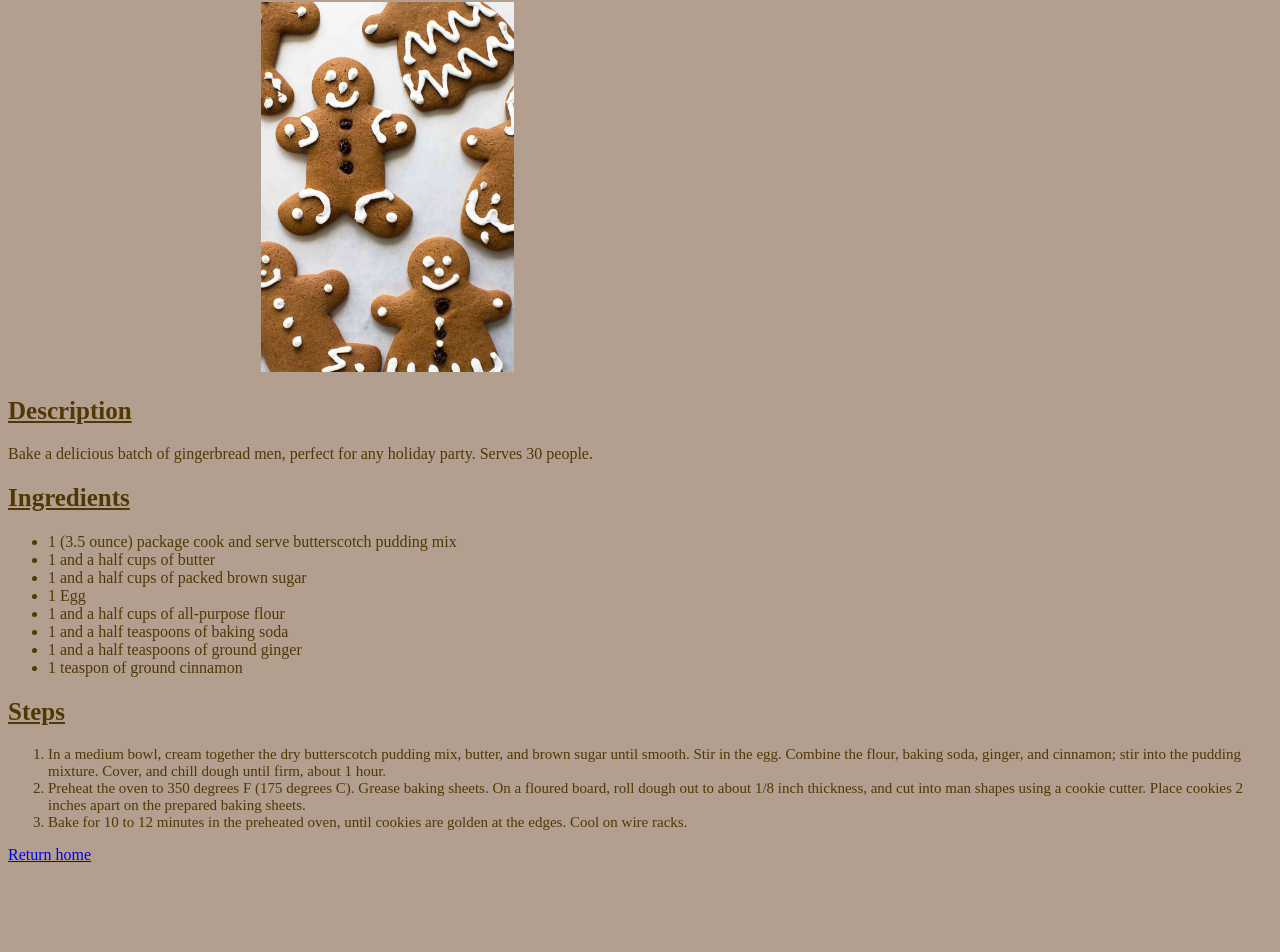
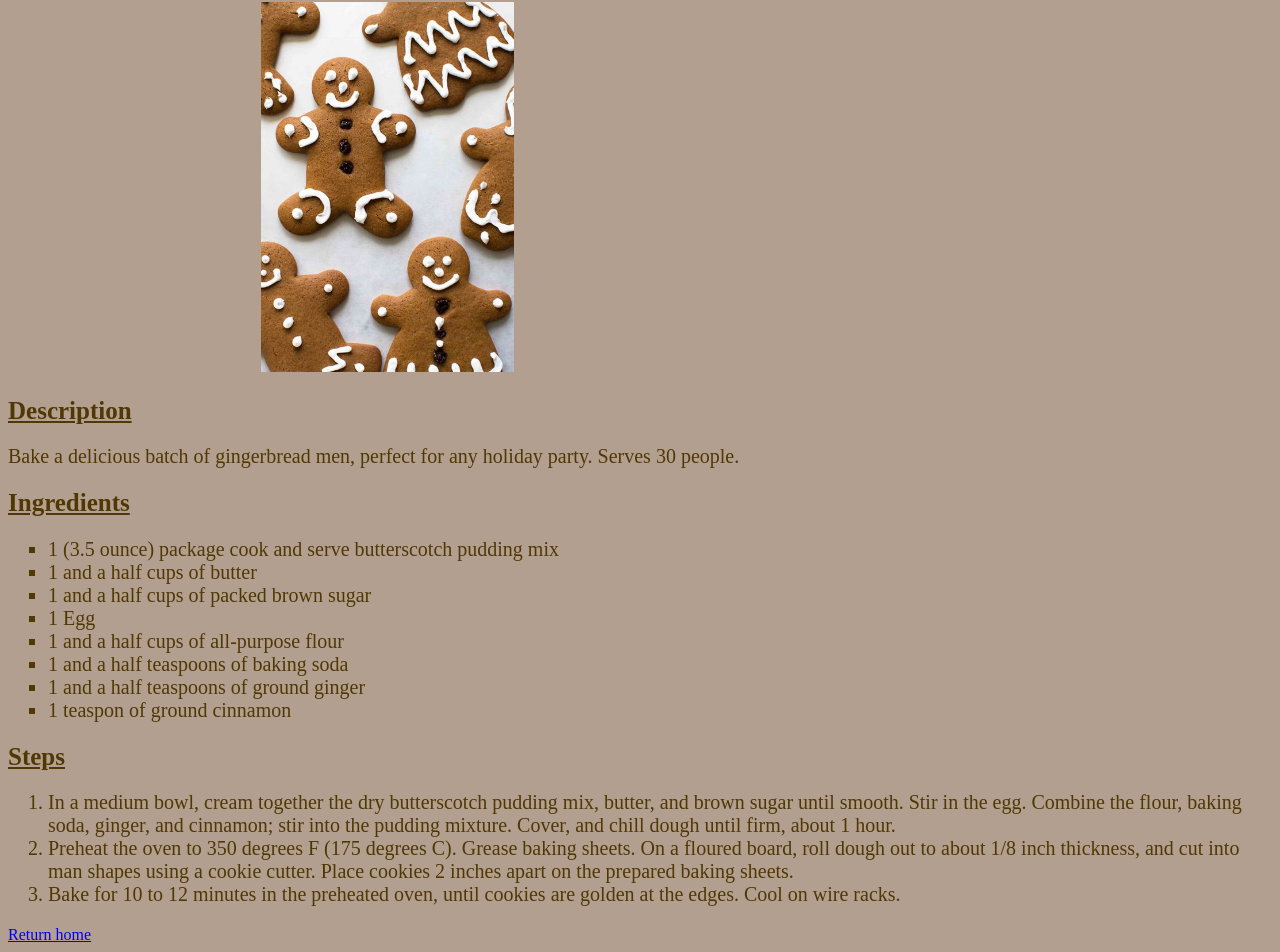
Before and after one commit to Ryked96/odin-recipes, a plain HTML site: page recipes/gingerbread-men.html in a window 1280 px wide. Shown: the part 78-1030 px from the top of the page. Before the commit the page ends 950 px from the top, so only its background shows below. Drawn offline with Linux system fonts and the light colour scheme.

Commit message:
Adjusted the size of the Description font across all pages.

```diff
--- a/recipes/gingerbread-men.html
+++ b/recipes/gingerbread-men.html
@@ -16,7 +16,7 @@
     <p>Bake a delicious batch of gingerbread men, perfect for any holiday party. Serves 30 people.</p>
 
     <h2>Ingredients</h2>
-    <div class="Ingredients">
+    <div class="ingredients">
     <ul>
         <li>1 (3.5 ounce) package cook and serve butterscotch pudding mix </li>
         <li>1 and a half cups of butter</li>
--- a/style.css
+++ b/style.css
@@ -1,6 +1,11 @@
 body {
     background-color: rgb(179, 159, 143);
     color: rgb(80, 56, 5);
+    font-family: "Times New Roman", sans-serif;
+}
+
+body p {
+    font-size: 20px;
 }
 
 h2 {
@@ -21,7 +26,7 @@ h2 {
     position: relative;
     Left: 30%;
 }
-}
+
 
 #ppork_img {
     height: auto;
@@ -30,7 +35,11 @@ h2 {
     Left: 20%;
 }
 
+.ingredients ul {
+    font-size: 20px;
+    list-style-type: square;
+}
 
 .steps ol {
-    font-size: 15px;
+    font-size: 20px;
 }
```
Also changed, not shown: recipes/french-toast.html (+2 -1 lines), recipes/pulled-pork.html (+2 -1 lines).
